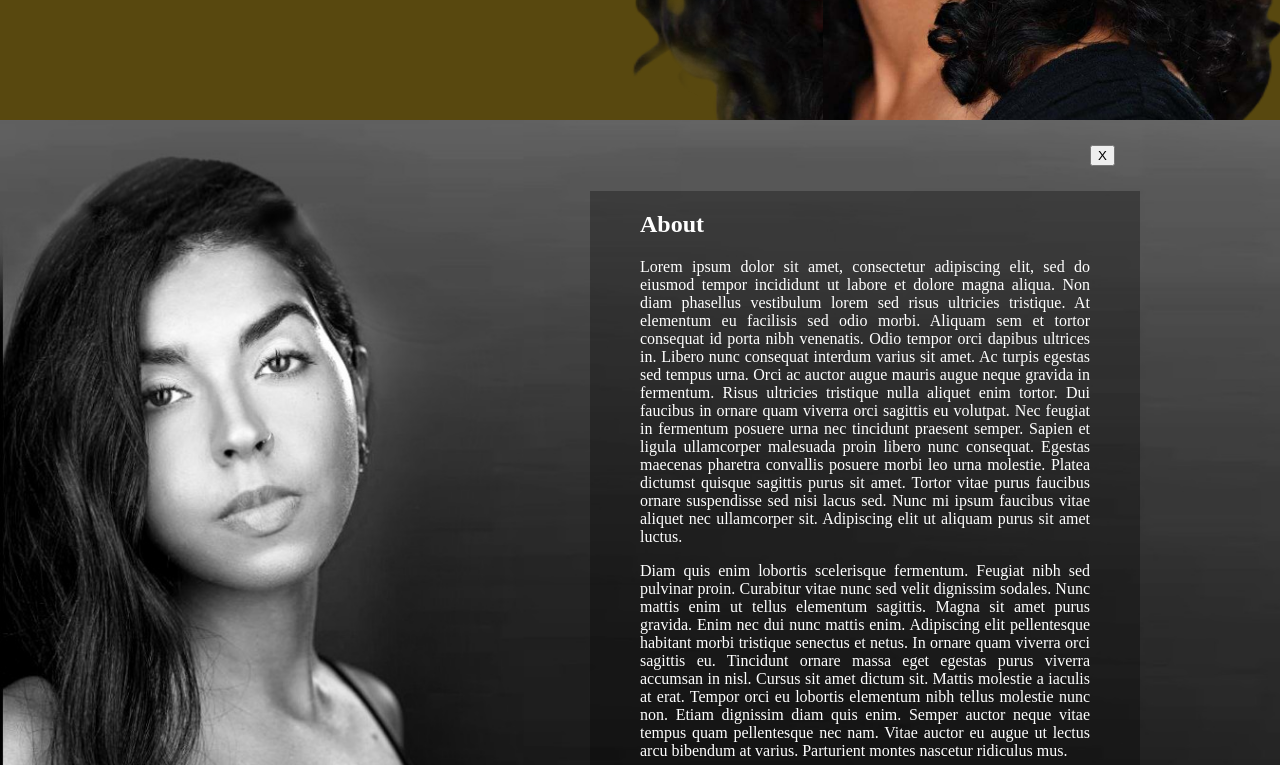
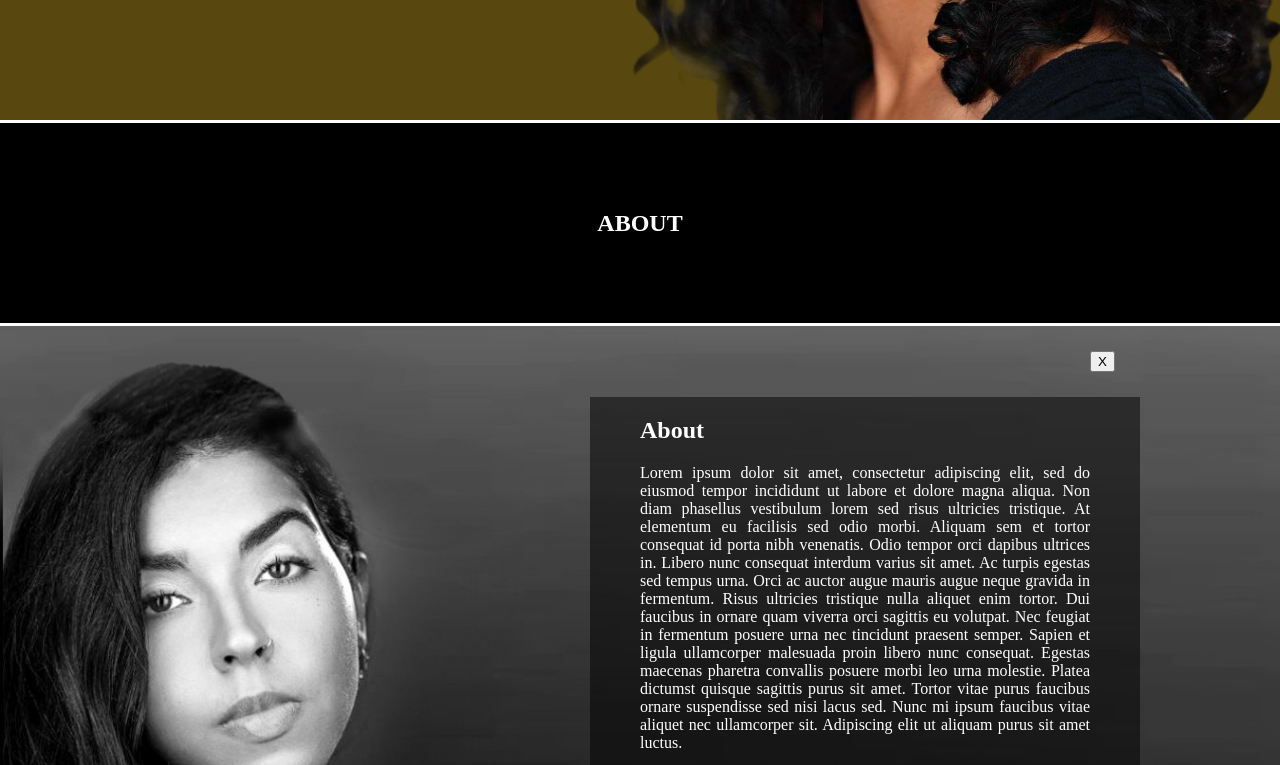
Before and after one commit to RRScode/BebeReangber, a plain HTML site: page index.html in a window 1280 px wide. Shown: the part 580-1345 px from the top of the page. Drawn offline with Linux system fonts and the light colour scheme; a web font is replaced by a local one.

Commit message:
section title

```diff
--- a/index.html
+++ b/index.html
@@ -17,10 +17,14 @@
     </header>
 
     <main>
-      <section class="sectionContainer">
-        <div class="sectionWrapper">
+      <div id="aboutTitle" class="sectionTitle" onClick="aboutToggle">
+        <h2>ABOUT</h2>
+      </div>
+
+      <div class="sectionWrapper">
+        <div class="sectionContainer">
           <div class="sectionButton">
-            <button onclick="aboutCollapse">X</button>
+            <button onClick="aboutCollapse">X</button>
           </div>
 
           <div class="sectionContent">
--- a/style.css
+++ b/style.css
@@ -3,7 +3,7 @@
 
 
   :root{
-      --grey:#404040;
+      --grey:#303030;
       --gold:#58480F;
     }
 
@@ -66,8 +66,25 @@
         }
     }
 
+/* ------------------Global Section Style--------------------*/
+.sectionTitle{
+    width:100%;
+    height:200px;
 
-.sectionContainer{
+    display:flex;
+    justify-content: center;
+    align-items: center;
+
+    background-color:black;
+    color:white;
+    border-top:solid 3px;
+    border-bottom:solid 3px;
+    border-color: white;
+
+    cursor: pointer;
+}
+
+    .sectionWrapper{
         display: flex;
         flex-wrap: wrap;
         width:100%;
@@ -80,7 +97,7 @@
         background-size: cover;
     }
 
-.sectionWrapper{
+    .sectionContainer{
         max-width:1000px;
         margin:auto;
         display: flex;
@@ -99,27 +116,31 @@
     display:flex;
     justify-content: flex-end;
 }
+
+
 #about{
     width:45%;
     padding:5%;
     padding-top:0;
     text-align: justify;
     color:white;
-    background-color: rgba(0,0,0, .3);
+    background-color: rgba(0,0,0, .5);
 }
 
 
 @media screen and (max-width:850px){
-    .sectionContainer{
+    .sectionWrapper{
         background-image: none;
     }
-    .sectionWrapper{
+
+    .sectionContainer{
         background-color: var(--grey);
     }
 
     #about{
         width:75%;
         margin:auto;
+        background-color:transparent;
     }
 
 }
```
Lines whose indentation alone changed are shown as unchanged.
